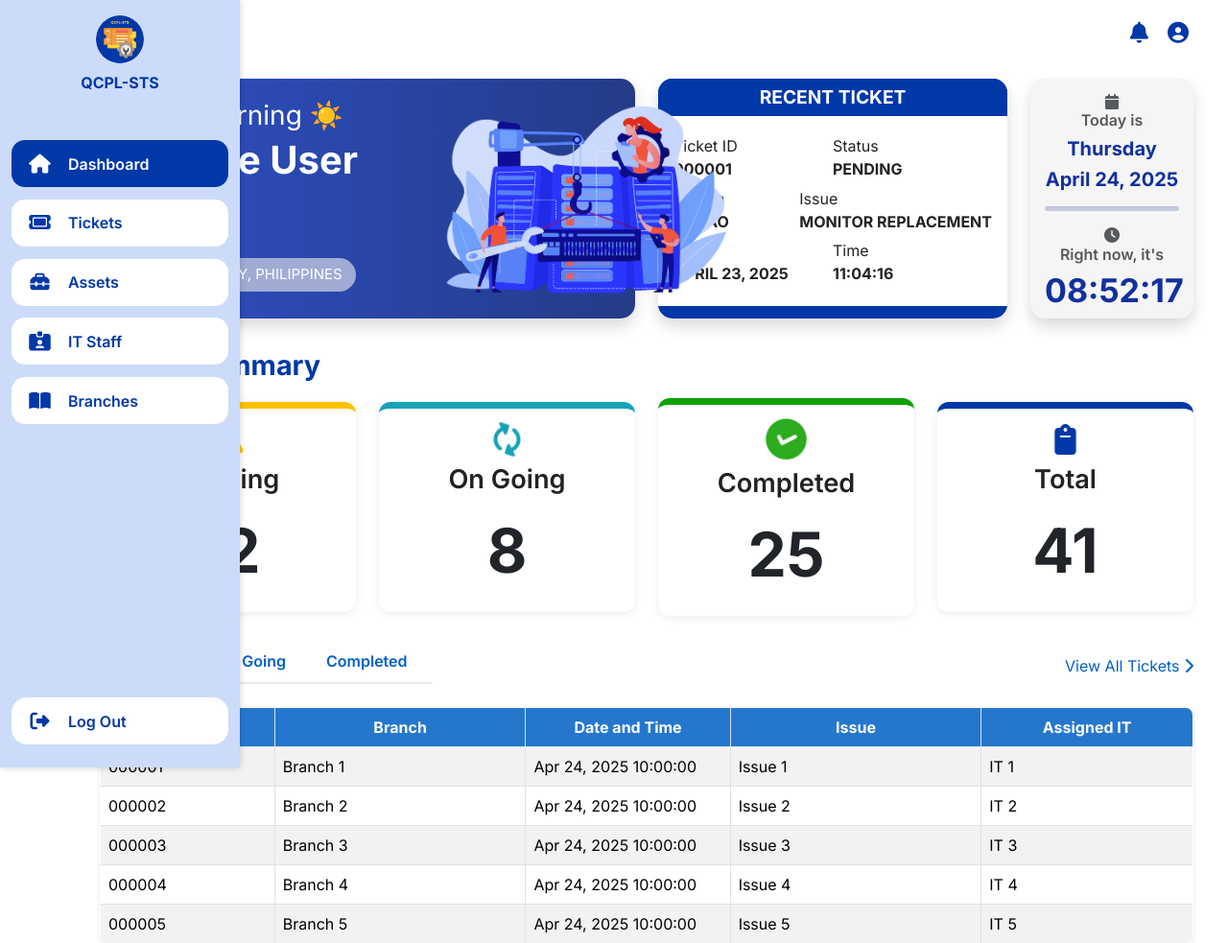
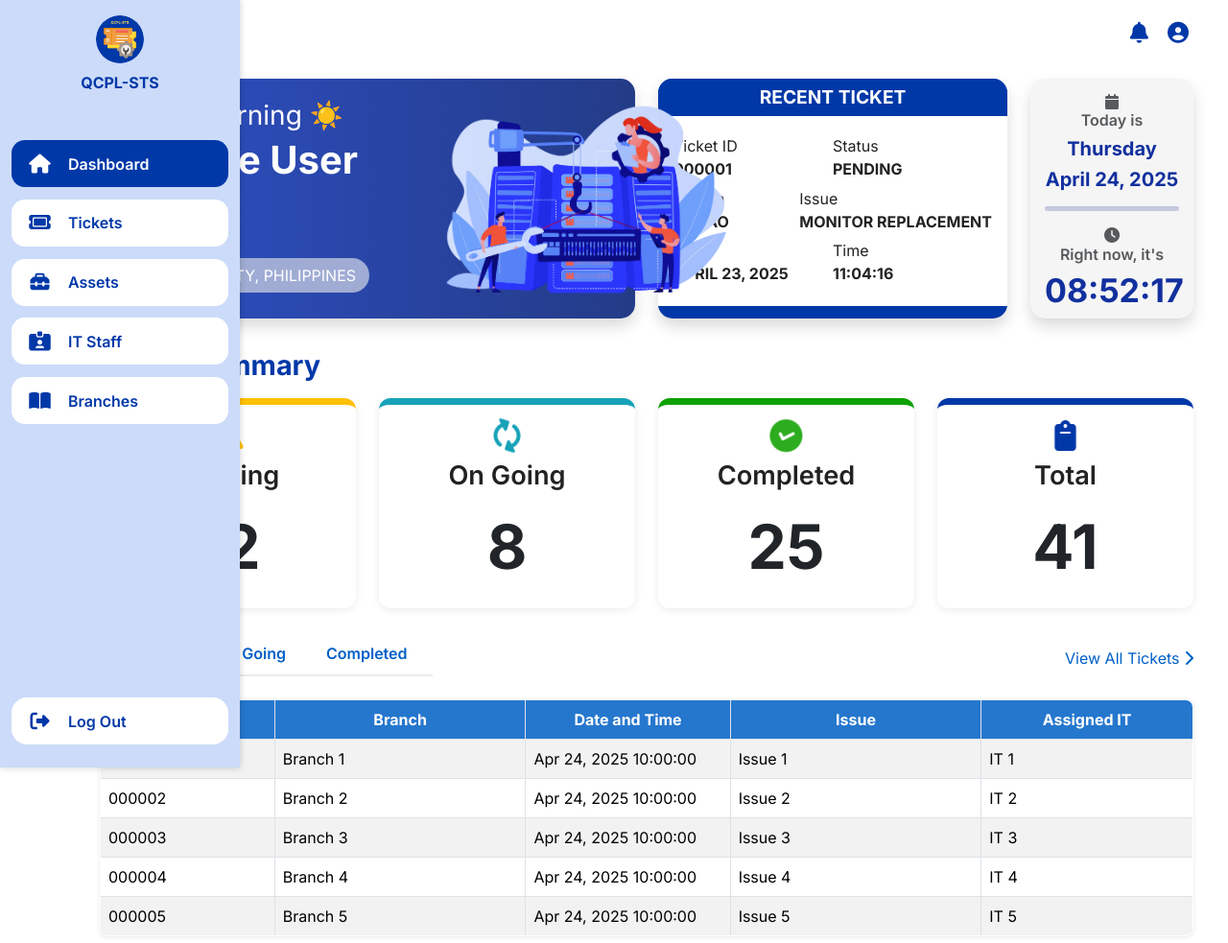
Before and after one commit to Bitterbuggy/MISTicketingSystem, a PHP site: page /admin/admindashboard.php in a window 1280 px wide. Shown: the top 983 px of the page at 96% size. Run offline with PHP 8.4, Linux system fonts and the light colour scheme; the visitor is signed in with stand-in values (Sample User, id 1).

Commit message:
modified:   asset/css/admin-dashboard.css

```diff
--- a/asset/css/admin-dashboard.css
+++ b/asset/css/admin-dashboard.css
@@ -62,7 +62,7 @@
   color: white;
   padding: 6px 14px;
   border-radius: 20px;
-  font-size: 15px;
+  font-size: 1rem;
   text-transform: uppercase;
 }
 
@@ -246,7 +246,6 @@
 }
 
 .ticket-card.completed i {
-  font-size: 40px;
   animation: checkmarkTick 2s infinite;
 }
 
```
